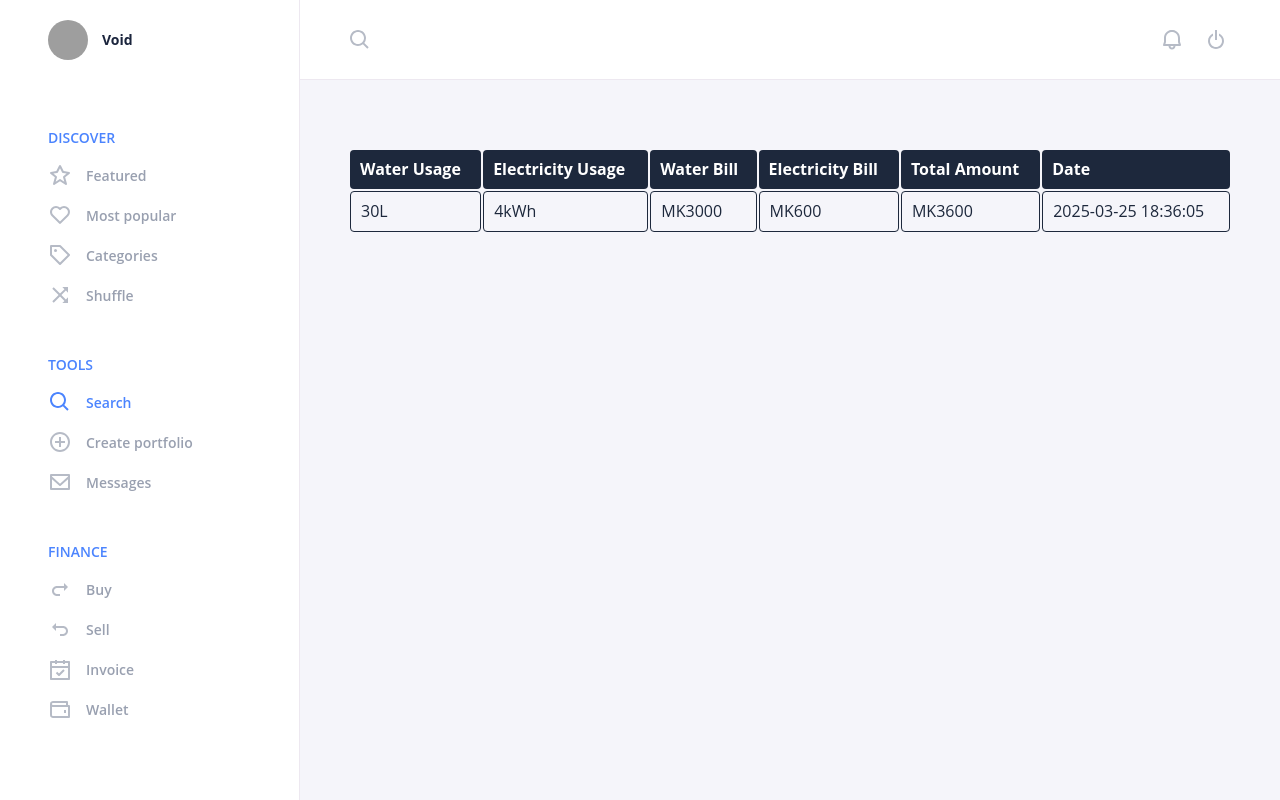
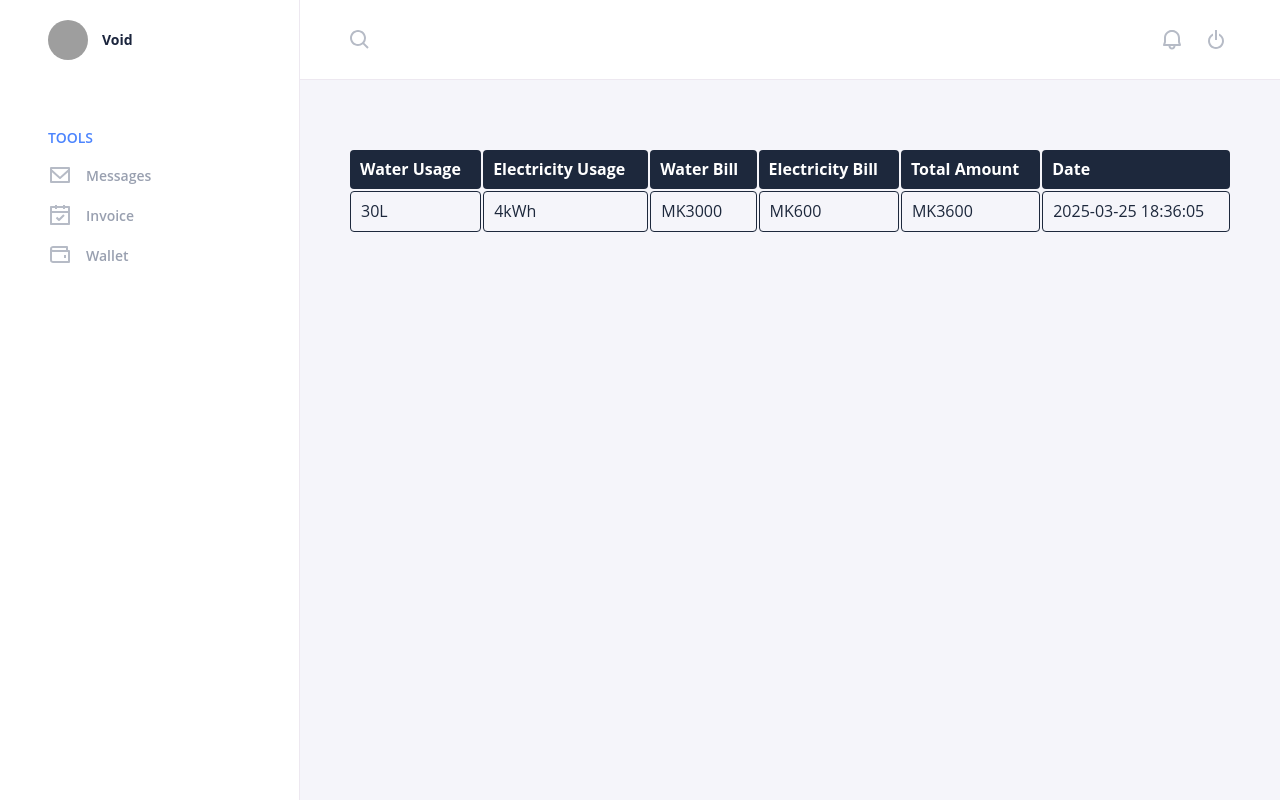
Before and after one commit to V014/nalipiri, a PHP site: page /user_dashboard.php in a window 1280 px wide. Run offline with PHP 8.4, Linux system fonts and the light colour scheme; a user stored in the database is signed in; data comes from the database, SQL or seed files in the repository; some libraries are stand-ins or nearby versions; grey boxes are pictures that could not be loaded.

Commit message:
removed unnecessary nav items

```diff
--- a/user_dashboard.php
+++ b/user_dashboard.php
@@ -49,7 +49,7 @@ if (isset($_SESSION['customer_id']) && !empty($_SESSION['customer_id'])) {
 				<input type="text" id="search">
 			</label>
 		</div>
-
+		<!-- User actions -->
 		<div class="user-actions">
 			<button>
 				<svg xmlns="http://www.w3.org/2000/svg" width="24" height="24" viewBox="0 0 24 24"><path d="M13.094 2.085l-1.013-.082a1.082 1.082 0 0 0-.161 0l-1.063.087C6.948 2.652 4 6.053 4 10v3.838l-.948 2.846A1 1 0 0 0 4 18h4.5c0 1.93 1.57 3.5 3.5 3.5s3.5-1.57 3.5-3.5H20a1 1 0 0 0 .889-1.495L20 13.838V10c0-3.94-2.942-7.34-6.906-7.915zM12 19.5c-.841 0-1.5-.659-1.5-1.5h3c0 .841-.659 1.5-1.5 1.5zM5.388 16l.561-1.684A1.03 1.03 0 0 0 6 14v-4c0-2.959 2.211-5.509 5.08-5.923l.921-.074.868.068C15.794 4.497 18 7.046 18 10v4c0 .107.018.214.052.316l.56 1.684H5.388z"/></svg>
@@ -72,92 +72,22 @@ if (isset($_SESSION['customer_id']) && !empty($_SESSION['customer_id'])) {
 		</figure>
 
 		<nav>
-			<section class="dicover">
-				<h3>Discover</h3>
-
-				<ul>
-					<li>
-						<a href="#">
-							<svg xmlns="http://www.w3.org/2000/svg" width="24" height="24" viewBox="0 0 24 24"><path d="M6.855 14.365l-1.817 6.36a1.001 1.001 0 0 0 1.517 1.106L12 18.202l5.445 3.63a1 1 0 0 0 1.517-1.106l-1.817-6.36 4.48-3.584a1.001 1.001 0 0 0-.461-1.767l-5.497-.916-2.772-5.545c-.34-.678-1.449-.678-1.789 0L8.333 8.098l-5.497.916a1 1 0 0 0-.461 1.767l4.48 3.584zm2.309-4.379c.315-.053.587-.253.73-.539L12 5.236l2.105 4.211c.144.286.415.486.73.539l3.79.632-3.251 2.601a1.003 1.003 0 0 0-.337 1.056l1.253 4.385-3.736-2.491a1 1 0 0 0-1.109-.001l-3.736 2.491 1.253-4.385a1.002 1.002 0 0 0-.337-1.056l-3.251-2.601 3.79-.631z"/></svg>
-							Featured
-						</a>
-					</li>
-
-					<li>
-						<a href="#">
-							<svg xmlns="http://www.w3.org/2000/svg" width="24" height="24" viewBox="0 0 24 24"><path d="M20.205 4.791a5.938 5.938 0 0 0-4.209-1.754A5.906 5.906 0 0 0 12 4.595a5.904 5.904 0 0 0-3.996-1.558 5.942 5.942 0 0 0-4.213 1.758c-2.353 2.363-2.352 6.059.002 8.412l7.332 7.332c.17.299.498.492.875.492a.99.99 0 0 0 .792-.409l7.415-7.415c2.354-2.353 2.355-6.049-.002-8.416zm-1.412 7.002L12 18.586l-6.793-6.793c-1.562-1.563-1.561-4.017-.002-5.584.76-.756 1.754-1.172 2.799-1.172s2.035.416 2.789 1.17l.5.5a.999.999 0 0 0 1.414 0l.5-.5c1.512-1.509 4.074-1.505 5.584-.002 1.563 1.571 1.564 4.025.002 5.588z"/></svg>
-							Most popular
-						</a>
-					</li>
-
-					<li>
-						<a href="#">
-							<svg xmlns="http://www.w3.org/2000/svg" width="24" height="24" viewBox="0 0 24 24"><path d="M12.707 2.293A.996.996 0 0 0 12 2H3a1 1 0 0 0-1 1v9c0 .266.105.52.293.707l9 9a.997.997 0 0 0 1.414 0l9-9a.999.999 0 0 0 0-1.414l-9-9zM12 19.586l-8-8V4h7.586l8 8L12 19.586z"/><circle cx="7.507" cy="7.505" r="1.505"/></svg>
-							Categories
-						</a>
-					</li>
-
-					<li>
-						<a href="#">
-							<svg xmlns="http://www.w3.org/2000/svg" width="24" height="24" viewBox="0 0 24 24"><path d="M5.707 19.707L12 13.414l4.461 4.461L14.337 20H20v-5.663l-2.125 2.124L13.414 12l4.461-4.461L20 9.663V4h-5.663l2.124 2.125L12 10.586 5.707 4.293 4.293 5.707 10.586 12l-6.293 6.293z"/></svg>
-							Shuffle
-						</a>
-					</li>
-				</ul>
-			</section>
 
 			<section class="tools">
 				<h3>Tools</h3>
-
 				<ul>
-					<li>
-						<a href="#" class="active">
-							<svg xmlns="http://www.w3.org/2000/svg" width="24" height="24" viewBox="0 0 24 24"><path d="M10 18a7.952 7.952 0 0 0 4.897-1.688l4.396 4.396 1.414-1.414-4.396-4.396A7.952 7.952 0 0 0 18 10c0-4.411-3.589-8-8-8s-8 3.589-8 8 3.589 8 8 8zm0-14c3.309 0 6 2.691 6 6s-2.691 6-6 6-6-2.691-6-6 2.691-6 6-6z"/></svg>
-							Search
-						</a>
-					</li>
-
-					<li>
-						<a href="#">
-							<svg xmlns="http://www.w3.org/2000/svg" width="24" height="24" viewBox="0 0 24 24"><path d="M13 7L11 7 11 11 7 11 7 13 11 13 11 17 13 17 13 13 17 13 17 11 13 11z"/><path d="M12,2C6.486,2,2,6.486,2,12s4.486,10,10,10c5.514,0,10-4.486,10-10S17.514,2,12,2z M12,20c-4.411,0-8-3.589-8-8 s3.589-8,8-8s8,3.589,8,8S16.411,20,12,20z"/></svg>
-							Create portfolio
-						</a>
-					</li>
-
 					<li>
 						<a href="#">
 							<svg xmlns="http://www.w3.org/2000/svg" width="24" height="24" viewBox="0 0 24 24"><path d="M21 4H3a1 1 0 0 0-1 1v14a1 1 0 0 0 1 1h18a1 1 0 0 0 1-1V5a1 1 0 0 0-1-1zm-1 14H4V9.227l7.335 6.521a1.003 1.003 0 0 0 1.33-.001L20 9.227V18zm0-11.448l-8 7.11-8-7.111V6h16v.552z"/></svg>
 							Messages
 						</a>
 					</li>
-				</ul>
-			</section>
-
-			<section class="dicover">
-				<h3>Finance</h3>
-
-				<ul>
-					<li>
-						<a href="#">
-							<svg xmlns="http://www.w3.org/2000/svg" width="24" height="24" viewBox="0 0 24 24"><path d="M20,9l-4-4v3H9c-2.757,0-5,2.243-5,5s2.243,5,5,5h3v-2H9c-1.654,0-3-1.346-3-3s1.346-3,3-3h7v3L20,9z"/></svg>
-							Buy
-						</a>
-					</li>
-
-					<li>
-						<a href="#">
-							<svg xmlns="http://www.w3.org/2000/svg" width="24" height="24" viewBox="0 0 24 24"><path d="M15,8H8V5L4,9l4,4v-3h7c1.654,0,3,1.346,3,3s-1.346,3-3,3h-3v2h3c2.757,0,5-2.243,5-5S17.757,8,15,8z"/></svg>
-							Sell
-						</a>
-					</li>
-
 					<li>
 						<a href="#">
 							<svg xmlns="http://www.w3.org/2000/svg" width="24" height="24" viewBox="0 0 24 24"><path d="M21,3h-4V2h-2v1H9V2H7v1H3C2.447,3,2,3.447,2,4v17c0,0.553,0.447,1,1,1h18c0.553,0,1-0.447,1-1V4C22,3.447,21.553,3,21,3z M7,5v1h2V5h6v1h2V5h3v3H4V5H7z M4,20V10h16v10H4z"/><path d="M11,15.586l-1.793-1.793l-1.414,1.414l2.5,2.5C10.488,17.902,10.744,18,11,18s0.512-0.098,0.707-0.293l5-5l-1.414-1.414 L11,15.586z"/></svg>
 							Invoice
 						</a>
 					</li>
-
 					<li>
 						<a href="#">
 							<svg xmlns="http://www.w3.org/2000/svg" width="24" height="24" viewBox="0 0 24 24"><path d="M16 12h2v3h-2z"/><path d="M21 7h-1V4a1 1 0 0 0-1-1H5c-1.206 0-3 .799-3 3v11c0 2.201 1.794 3 3 3h16a1 1 0 0 0 1-1V8a1 1 0 0 0-1-1zM5 5h13v2H5.012C4.55 6.988 4 6.805 4 6s.55-.988 1-1zm15 13H5.012C4.55 17.988 4 17.805 4 17V8.833c.346.115.691.167 1 .167h15v9z"/></svg>
@@ -166,6 +96,7 @@ if (isset($_SESSION['customer_id']) && !empty($_SESSION['customer_id'])) {
 					</li>
 				</ul>
 			</section>
+
 		</nav>
 	</header>
 
```
